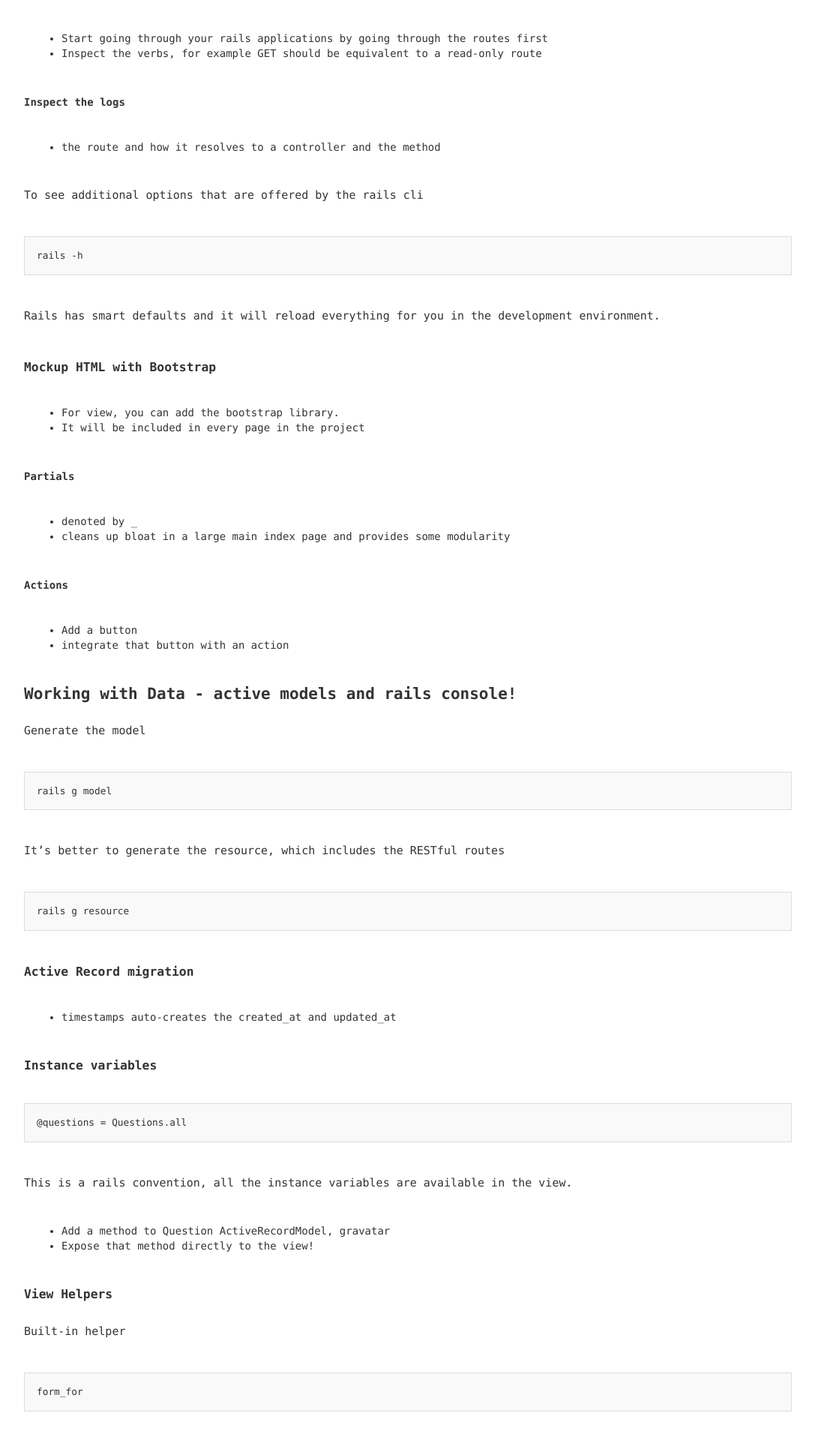
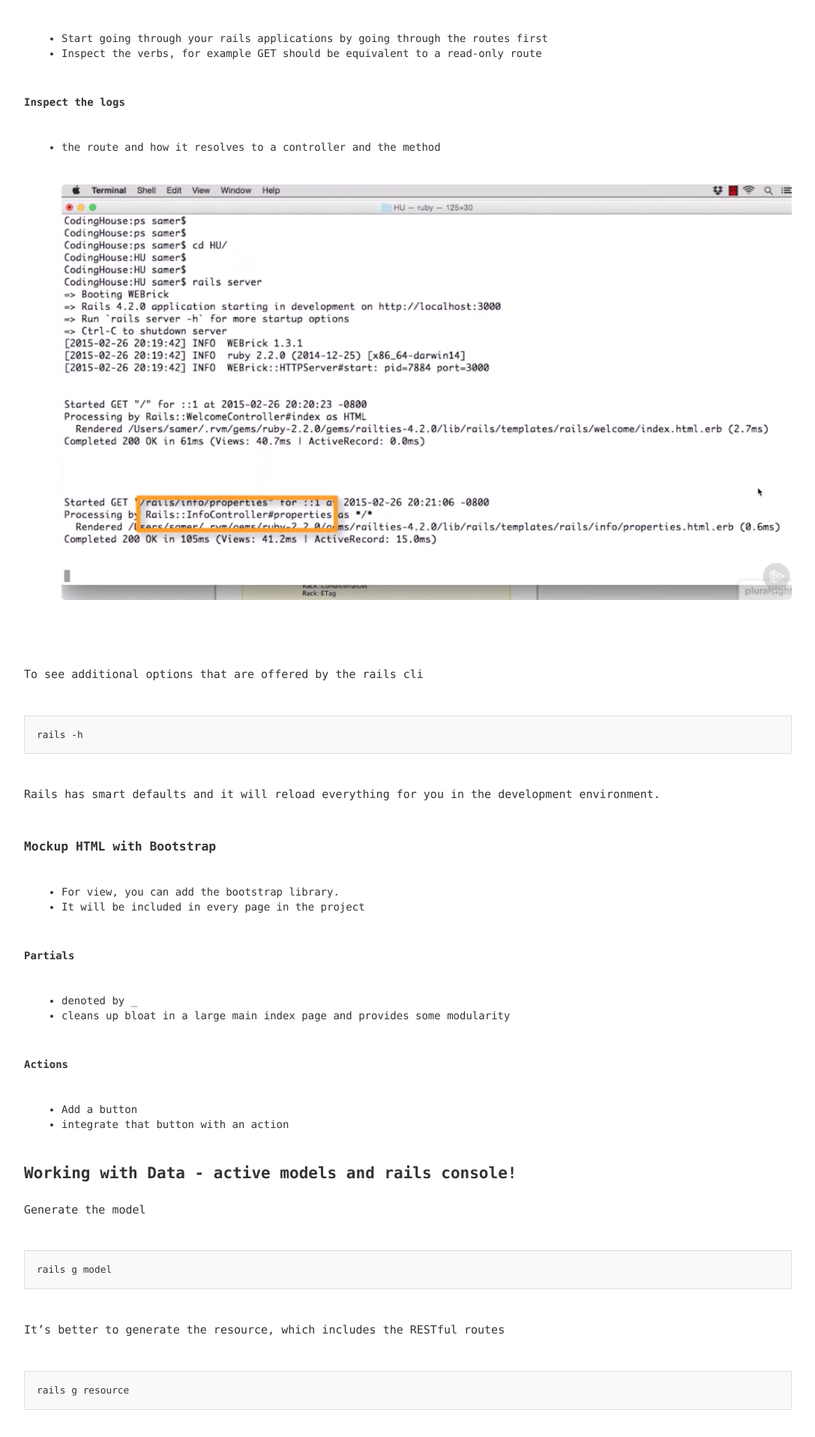
Before and after one commit to fengtingzhang/blog, a Jekyll site: the page built from _posts/2020-03-27-rails-fundamentals-session-one.md, in a window 1280 px wide. Shown: the part 1049-2965 px from the top of the page at 75% size, without its empty margins (96-1183 px from the left). Built offline with Jekyll 4.4.1, drawn with Linux system fonts in a browser that asks for light colours.

Commit message:
Update 2020-03-27-rails-fundamentals-session-one.md

````diff
--- a/_posts/2020-03-27-rails-fundamentals-session-one.md
+++ b/_posts/2020-03-27-rails-fundamentals-session-one.md
@@ -39,6 +39,7 @@ rails g controller
 
 #### Inspect the logs
 - the route and how it resolves to a controller and the method
+![Logs](/img/rails-fundamentals-1-logs.png "Logs")
 
 To see additional options that are offered by the rails cli
 ```
````
